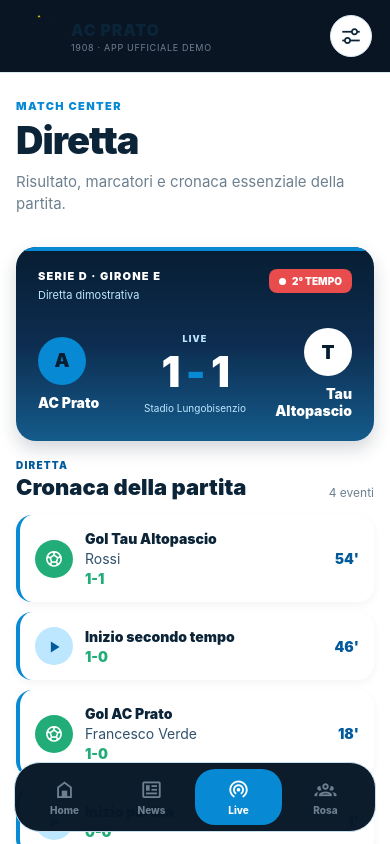
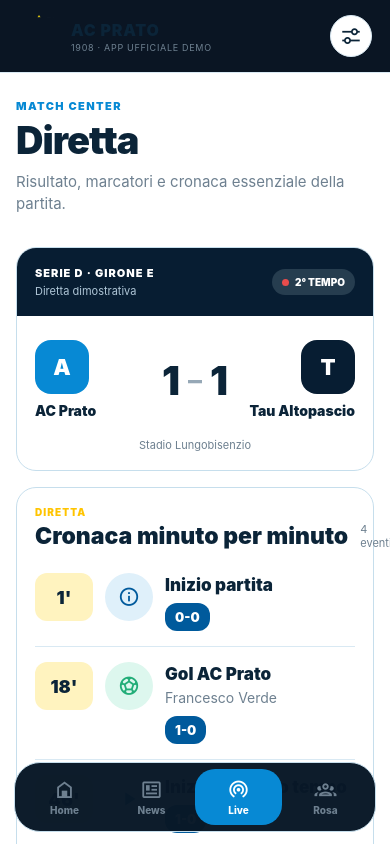
Before and after one commit to davidelamb/app-prato, a React Native app: screen / in a window 390 px wide. Both pictures are taken after a click on the element 195 px from the left and 636 px from the top of the page. Built offline with nearby package versions, Linux system fonts and the light colour scheme.

Commit message:
Rebuild live match center

```diff
--- a/src/components/LivePanel.tsx
+++ b/src/components/LivePanel.tsx
@@ -1,65 +1,159 @@
 import { MaterialCommunityIcons } from '@expo/vector-icons';
-import { LinearGradient } from 'expo-linear-gradient';
 import { StyleSheet, Text, View } from 'react-native';
 
 import { colors, radii } from '../theme';
 import { Fixture, LiveEvent } from '../types';
 
 const icons: Record<LiveEvent['type'], React.ComponentProps<typeof MaterialCommunityIcons>['name']> = {
-  kickoff: 'play', halftime: 'pause', second_half: 'play', goal: 'soccer', fulltime: 'flag-checkered',
+  kickoff: 'information-outline',
+  halftime: 'pause',
+  second_half: 'play',
+  goal: 'soccer',
+  fulltime: 'flag-checkered',
 };
 
+function phaseLabel(fixture: Fixture) {
+  if (fixture.livePhase === 'halftime') return 'INTERVALLO';
+  if (fixture.livePhase === 'finished' || fixture.status === 'final') return 'FINALE';
+  if (fixture.livePhase === 'second_half') return '2° TEMPO';
+  if (fixture.livePhase === 'first_half') return fixture.minute ? `${fixture.minute}'` : '1° TEMPO';
+  return fixture.dateLabel;
+}
+
 export function LivePanel({ fixture, compact = false }: { fixture: Fixture; compact?: boolean }) {
-  const phase = fixture.livePhase === 'halftime' ? 'INTERVALLO' : fixture.livePhase === 'finished' ? 'FINALE' : fixture.livePhase === 'second_half' ? '2° TEMPO' : fixture.livePhase === 'first_half' ? '1° TEMPO' : fixture.dateLabel;
-  const events = fixture.liveEvents ?? [];
+  const events = [...(fixture.liveEvents ?? [])].sort((a, b) => (a.minute ?? 0) - (b.minute ?? 0));
+  const isLive = fixture.status === 'live';
+
+  if (compact) {
+    return (
+      <View style={styles.compactCard}>
+        <View style={styles.compactTop}>
+          <View style={styles.liveLabelRow}>
+            <View style={[styles.liveDot, !isLive && styles.liveDotNeutral]} />
+            <Text style={styles.liveLabel}>{isLive ? 'LIVE' : 'MATCH'}</Text>
+          </View>
+          <Text style={styles.compactCompetition}>{fixture.competition}</Text>
+        </View>
+        <Text style={styles.compactEyebrow}>{isLive ? 'Diretta partita' : fixture.matchday}</Text>
+        <Text style={styles.compactScore}>{fixture.home} {fixture.homeScore ?? 0}-{fixture.awayScore ?? 0} {fixture.away}</Text>
+        <Text style={styles.compactMeta}>{phaseLabel(fixture)} · {fixture.venue}</Text>
+      </View>
+    );
+  }
+
   return (
     <View style={styles.wrap}>
-      <LinearGradient colors={[colors.navy, '#0D2D50', '#145B8B']} style={[styles.scoreCard, compact && styles.scoreCompact]}>
-        <View style={styles.blueRule} />
-        <View style={styles.topRow}><View><Text style={styles.competition}>{fixture.competition}</Text><Text style={styles.matchday}>{fixture.matchday}</Text></View><View style={[styles.livePill, fixture.status !== 'live' && styles.neutralPill]}><View style={[styles.liveDot, fixture.status !== 'live' && styles.neutralDot]} /><Text style={styles.liveText}>{phase}</Text></View></View>
-        <View style={styles.scoreRow}>
-          <View style={styles.teamBlock}><View style={styles.teamMark}><Text style={styles.teamMarkText}>{fixture.home.slice(0, 1)}</Text></View><Text numberOfLines={2} style={styles.team}>{fixture.home}</Text></View>
-          <View style={styles.centerScore}><Text style={styles.statusLabel}>{fixture.status === 'live' ? 'LIVE' : 'MATCH'}</Text><Text style={[styles.score, compact && styles.scoreCompactText]}>{fixture.homeScore ?? 0}<Text style={styles.dash}> - </Text>{fixture.awayScore ?? 0}</Text><Text style={styles.venue}>{fixture.venue}</Text></View>
-          <View style={[styles.teamBlock, styles.teamBlockAway]}><View style={styles.opponentMark}><Text style={styles.opponentMarkText}>{fixture.away.slice(0, 1)}</Text></View><Text numberOfLines={2} style={[styles.team, styles.away]}>{fixture.away}</Text></View>
+      <View style={styles.scoreShell}>
+        <View style={styles.scoreHeader}>
+          <View>
+            <Text style={styles.competition}>{fixture.competition}</Text>
+            <Text style={styles.matchday}>{fixture.matchday}</Text>
+          </View>
+          <View style={[styles.phasePill, !isLive && styles.phasePillNeutral]}>
+            <View style={[styles.phaseDot, !isLive && styles.phaseDotNeutral]} />
+            <Text style={styles.phaseText}>{phaseLabel(fixture)}</Text>
+          </View>
         </View>
-      </LinearGradient>
-      {!compact ? <View style={styles.timeline}>
-        <View style={styles.timelineHeading}><View><Text style={styles.timelineEyebrow}>DIRETTA</Text><Text style={styles.timelineTitle}>Cronaca della partita</Text></View><Text style={styles.timelineCount}>{events.length} eventi</Text></View>
+
+        <View style={styles.scoreBoard}>
+          <View style={styles.teamBlock}>
+            <View style={styles.teamBadge}><Text style={styles.teamBadgeText}>{fixture.home.slice(0, 1)}</Text></View>
+            <Text numberOfLines={2} style={styles.teamName}>{fixture.home}</Text>
+          </View>
+          <View style={styles.centerScore}>
+            <Text style={styles.score}>{fixture.homeScore ?? 0}</Text>
+            <Text style={styles.scoreDash}>–</Text>
+            <Text style={styles.score}>{fixture.awayScore ?? 0}</Text>
+          </View>
+          <View style={[styles.teamBlock, styles.teamBlockRight]}>
+            <View style={[styles.teamBadge, styles.opponentBadge]}><Text style={styles.teamBadgeText}>{fixture.away.slice(0, 1)}</Text></View>
+            <Text numberOfLines={2} style={[styles.teamName, styles.teamNameRight]}>{fixture.away}</Text>
+          </View>
+        </View>
+        <Text style={styles.venue}>{fixture.venue}</Text>
+      </View>
+
+      <View style={styles.timelineCard}>
+        <View style={styles.timelineHeader}>
+          <View>
+            <Text style={styles.timelineEyebrow}>DIRETTA</Text>
+            <Text style={styles.timelineTitle}>Cronaca minuto per minuto</Text>
+          </View>
+          <Text style={styles.timelineCount}>{events.length} eventi</Text>
+        </View>
+
         {events.length ? events.map((event) => (
-          <View key={event.id} style={styles.event}>
-            <View style={[styles.icon, event.type === 'goal' && styles.goalIcon]}><MaterialCommunityIcons name={icons[event.type]} size={19} color={event.type === 'goal' ? colors.paper : colors.accentStrong} /></View>
-            <View style={styles.eventBody}><Text style={styles.eventTitle}>{event.label}</Text>{event.scorer ? <Text style={styles.scorer}>{event.scorer}</Text> : null}{event.score ? <Text style={styles.eventScore}>{event.score}</Text> : null}</View>
-            <Text style={styles.minute}>{event.minute ? `${event.minute}'` : ''}</Text>
+          <View key={event.id} style={styles.eventRow}>
+            <View style={styles.minuteBox}><Text style={styles.minute}>{event.minute ? `${event.minute}'` : '—'}</Text></View>
+            <View style={[styles.iconBox, event.type === 'goal' && styles.goalIconBox]}>
+              <MaterialCommunityIcons name={icons[event.type]} size={22} color={event.type === 'goal' ? colors.success : colors.accentStrong} />
+            </View>
+            <View style={styles.eventBody}>
+              <Text style={styles.eventTitle}>{event.label}</Text>
+              {event.scorer ? <Text style={styles.eventCopy}>{event.scorer}</Text> : null}
+              {event.score ? <Text style={styles.scorePill}>{event.score}</Text> : null}
+            </View>
           </View>
-        )) : <View style={styles.empty}><MaterialCommunityIcons name="broadcast-off" size={28} color={colors.mutedDark} /><Text style={styles.emptyText}>La cronaca inizierà con il calcio d'inizio.</Text></View>}
-      </View> : null}
+        )) : (
+          <View style={styles.empty}>
+            <MaterialCommunityIcons name="broadcast-off" size={34} color={colors.mutedDark} />
+            <Text style={styles.emptyTitle}>Cronaca non ancora iniziata</Text>
+            <Text style={styles.emptyCopy}>Gli eventi compariranno qui durante la partita.</Text>
+          </View>
+        )}
+      </View>
     </View>
   );
 }
 
 const styles = StyleSheet.create({
-  wrap: { gap: 18 },
-  scoreCard: { overflow: 'hidden', padding: 22, borderRadius: radii.lg, shadowColor: colors.shadow, shadowOpacity: 0.18, shadowRadius: 18, shadowOffset: { width: 0, height: 8 }, elevation: 6 },
-  blueRule: { position: 'absolute', left: 0, right: 0, top: 0, height: 4, backgroundColor: colors.accent },
-  scoreCompact: { padding: 18 },
-  topRow: { flexDirection: 'row', alignItems: 'flex-start', justifyContent: 'space-between', gap: 12 },
-  competition: { color: colors.paper, fontWeight: '900', textTransform: 'uppercase', fontSize: 11, letterSpacing: 1.2 },
-  matchday: { color: colors.accentSoft, marginTop: 5, fontSize: 11 },
-  livePill: { flexDirection: 'row', alignItems: 'center', gap: 6, paddingHorizontal: 10, paddingVertical: 6, borderRadius: radii.xs, backgroundColor: colors.live },
-  neutralPill: { backgroundColor: colors.accentStrong },
-  liveDot: { width: 7, height: 7, borderRadius: 4, backgroundColor: colors.paper },
-  neutralDot: { backgroundColor: colors.paper },
-  liveText: { color: colors.paper, fontSize: 10, fontWeight: '900' },
-  scoreRow: { flexDirection: 'row', alignItems: 'center', marginTop: 26 },
-  teamBlock: { flex: 1, alignItems: 'flex-start' }, teamBlockAway: { alignItems: 'flex-end' },
-  teamMark: { width: 48, height: 48, borderRadius: 24, alignItems: 'center', justifyContent: 'center', backgroundColor: colors.accent }, teamMarkText: { color: colors.navy, fontSize: 19, fontWeight: '900' },
-  opponentMark: { width: 48, height: 48, borderRadius: 24, alignItems: 'center', justifyContent: 'center', backgroundColor: colors.paper }, opponentMarkText: { color: colors.navy, fontSize: 19, fontWeight: '900' },
-  team: { color: colors.paper, fontWeight: '900', fontSize: 14, marginTop: 9 }, away: { textAlign: 'right' },
-  centerScore: { alignItems: 'center', paddingHorizontal: 8 }, statusLabel: { color: colors.accentSoft, fontSize: 9, fontWeight: '900', letterSpacing: 1.2 },
-  score: { color: colors.paper, fontSize: 42, fontWeight: '900', letterSpacing: -1.5, marginTop: 2 }, scoreCompactText: { fontSize: 34 }, dash: { color: colors.accent },
-  venue: { color: colors.accentSoft, fontSize: 10, marginTop: 5, maxWidth: 115, textAlign: 'center' },
-  timeline: { gap: 10 }, timelineHeading: { flexDirection: 'row', alignItems: 'flex-end', justifyContent: 'space-between', marginBottom: 5 }, timelineEyebrow: { color: colors.accentStrong, fontSize: 10, fontWeight: '900', letterSpacing: 1.2 }, timelineTitle: { color: colors.ink, fontSize: 22, fontWeight: '900', marginTop: 3 }, timelineCount: { color: colors.muted, fontSize: 12 },
-  event: { flexDirection: 'row', alignItems: 'center', gap: 12, padding: 15, borderRadius: radii.md, borderLeftWidth: 4, borderLeftColor: colors.accent, backgroundColor: colors.surface, shadowColor: colors.shadow, shadowOpacity: 0.05, shadowRadius: 8, shadowOffset: { width: 0, height: 3 }, elevation: 1 },
-  icon: { width: 38, height: 38, borderRadius: 19, alignItems: 'center', justifyContent: 'center', backgroundColor: colors.accentSoft }, goalIcon: { backgroundColor: colors.success }, eventBody: { flex: 1 }, eventTitle: { color: colors.ink, fontWeight: '900' }, scorer: { color: colors.inkSoft, marginTop: 3 }, eventScore: { color: colors.success, fontWeight: '900', marginTop: 3 }, minute: { color: colors.accentStrong, fontWeight: '900' },
-  empty: { alignItems: 'center', padding: 28, borderRadius: radii.lg, backgroundColor: colors.surface, borderWidth: 1, borderColor: colors.lineSoft }, emptyText: { color: colors.muted, marginTop: 8, textAlign: 'center' },
+  wrap: { gap: 16 },
+  compactCard: { padding: 20, borderRadius: radii.lg, backgroundColor: colors.accentStrong, borderWidth: 1, borderColor: colors.accentStrong },
+  compactTop: { flexDirection: 'row', alignItems: 'center', justifyContent: 'space-between', gap: 12 },
+  liveLabelRow: { flexDirection: 'row', alignItems: 'center', gap: 8 },
+  liveDot: { width: 11, height: 11, borderRadius: 6, backgroundColor: colors.live },
+  liveDotNeutral: { backgroundColor: colors.yellow },
+  liveLabel: { color: colors.yellow, fontSize: 13, fontWeight: '900', letterSpacing: 1.1 },
+  compactCompetition: { color: '#CFE8F7', fontSize: 10, fontWeight: '800', textTransform: 'uppercase' },
+  compactEyebrow: { color: colors.paper, fontSize: 18, fontWeight: '900', marginTop: 18 },
+  compactScore: { color: colors.paper, fontSize: 29, lineHeight: 35, fontWeight: '900', letterSpacing: -0.5, marginTop: 9 },
+  compactMeta: { color: '#D5E7F2', fontSize: 15, fontWeight: '800', marginTop: 10 },
+  scoreShell: { overflow: 'hidden', borderRadius: radii.lg, backgroundColor: colors.surface, borderWidth: 1, borderColor: colors.line },
+  scoreHeader: { flexDirection: 'row', alignItems: 'center', justifyContent: 'space-between', gap: 14, padding: 18, backgroundColor: colors.navy },
+  competition: { color: colors.paper, fontSize: 11, fontWeight: '900', letterSpacing: 1, textTransform: 'uppercase' },
+  matchday: { color: '#AFC6D7', fontSize: 11, marginTop: 4 },
+  phasePill: { flexDirection: 'row', alignItems: 'center', gap: 6, paddingHorizontal: 10, paddingVertical: 7, borderRadius: radii.pill, backgroundColor: '#263D4F' },
+  phasePillNeutral: { backgroundColor: '#31495B' },
+  phaseDot: { width: 7, height: 7, borderRadius: 4, backgroundColor: colors.live },
+  phaseDotNeutral: { backgroundColor: colors.yellow },
+  phaseText: { color: colors.paper, fontSize: 10, fontWeight: '900' },
+  scoreBoard: { flexDirection: 'row', alignItems: 'center', paddingHorizontal: 18, paddingTop: 24 },
+  teamBlock: { flex: 1, alignItems: 'flex-start' },
+  teamBlockRight: { alignItems: 'flex-end' },
+  teamBadge: { width: 54, height: 54, borderRadius: 16, alignItems: 'center', justifyContent: 'center', backgroundColor: colors.accent },
+  opponentBadge: { backgroundColor: colors.navy },
+  teamBadgeText: { color: colors.paper, fontSize: 22, fontWeight: '900' },
+  teamName: { color: colors.ink, fontSize: 14, lineHeight: 18, fontWeight: '900', marginTop: 8 },
+  teamNameRight: { textAlign: 'right' },
+  centerScore: { flexDirection: 'row', alignItems: 'center', justifyContent: 'center', gap: 8, paddingHorizontal: 8 },
+  score: { color: colors.ink, fontSize: 40, fontWeight: '900' },
+  scoreDash: { color: colors.mutedDark, fontSize: 28, fontWeight: '700' },
+  venue: { color: colors.muted, textAlign: 'center', fontSize: 11, paddingVertical: 18 },
+  timelineCard: { padding: 18, borderRadius: radii.lg, backgroundColor: colors.surface, borderWidth: 1, borderColor: colors.line },
+  timelineHeader: { flexDirection: 'row', alignItems: 'flex-end', justifyContent: 'space-between', gap: 12, marginBottom: 8 },
+  timelineEyebrow: { color: colors.yellow, fontSize: 10, fontWeight: '900', letterSpacing: 1.1 },
+  timelineTitle: { color: colors.ink, fontSize: 23, lineHeight: 28, fontWeight: '900', marginTop: 4 },
+  timelineCount: { color: colors.muted, fontSize: 11 },
+  eventRow: { flexDirection: 'row', alignItems: 'flex-start', gap: 12, paddingVertical: 15, borderBottomWidth: 1, borderBottomColor: colors.lineSoft },
+  minuteBox: { width: 58, minHeight: 48, alignItems: 'center', justifyContent: 'center', borderRadius: radii.sm, backgroundColor: colors.yellowSoft },
+  minute: { color: colors.ink, fontSize: 18, fontWeight: '900' },
+  iconBox: { width: 48, height: 48, borderRadius: 24, alignItems: 'center', justifyContent: 'center', backgroundColor: colors.surfaceSoft },
+  goalIconBox: { backgroundColor: colors.successSoft },
+  eventBody: { flex: 1, paddingTop: 2 },
+  eventTitle: { color: colors.ink, fontSize: 17, fontWeight: '900' },
+  eventCopy: { color: colors.muted, fontSize: 14, lineHeight: 20, marginTop: 4 },
+  scorePill: { alignSelf: 'flex-start', color: colors.paper, fontSize: 13, fontWeight: '900', marginTop: 8, paddingHorizontal: 10, paddingVertical: 6, borderRadius: radii.sm, overflow: 'hidden', backgroundColor: colors.accentStrong },
+  empty: { alignItems: 'center', paddingVertical: 34 },
+  emptyTitle: { color: colors.ink, fontSize: 17, fontWeight: '900', marginTop: 10 },
+  emptyCopy: { color: colors.muted, textAlign: 'center', marginTop: 5 },
 });
```
